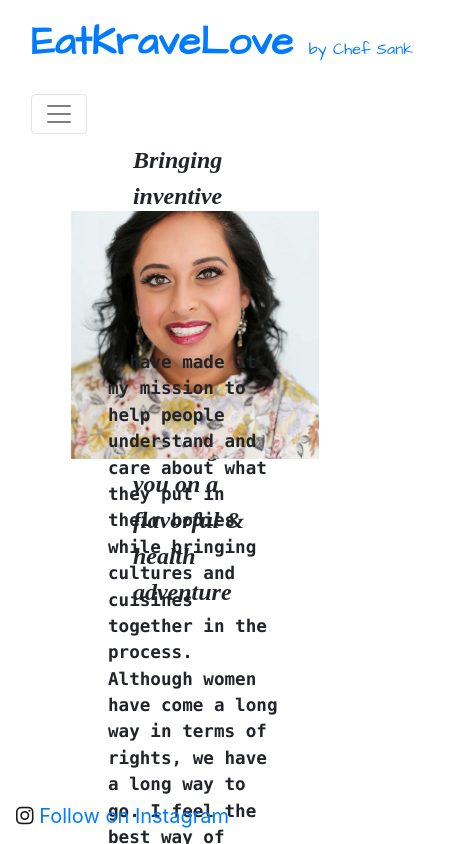
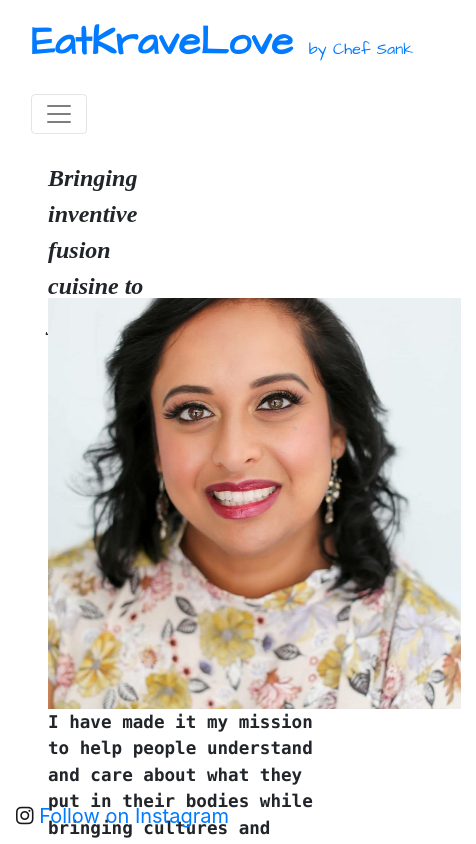
Before and after one commit to michaelpaulcuccia/eatkravelove, a React (Create React App) app in the folder client/: page / in a window 390 px wide. Shown: the top 844 px of the page, 476 px wide, since content can reach past the window. Built offline with nearby package versions, Linux system fonts and the light colour scheme.

Commit message:
css updates...

```diff
--- a/client/src/components/layout/Landing.js
+++ b/client/src/components/layout/Landing.js
@@ -3,25 +3,32 @@ import { Col, Row, Navbar } from "react-bootstrap";
 import Caro from './landingComponents/Caro';
 import LandingQuote from './landingComponents/LandingQuote';
 import LandingQuoteTwo from './landingComponents/LandingQuoteTwo';
+import '../../style/LandingStyle.css';
 
 const Landing = () => {
 
 
     return (
         <div className='container'>
-            <Row>
 
+            <Row className='row_container'>
+                <div>
                     <Col sm={2}>
                         <LandingQuote />
                     </Col>
+                </div>
 
-                <Col sm={7}>
+                <div>
+                    <Col sm={6}>
                         <Caro />
                     </Col>
+                </div>
 
-                <Col sm={3}>
+                <div>
+                    <Col sm={4}>
                         <LandingQuoteTwo />
                     </Col>
+                </div>
 
             </Row>
 
--- a/client/src/style/CaroStyle.css
+++ b/client/src/style/CaroStyle.css
@@ -1,27 +1,26 @@
 /*585 width, 325 height*/
 
 .carousel {
-    width: 497.25px;
-    height: 276.25px;
+    width: 412.5px;
     margin: auto;
   }
 
   /*Tablets */
+  /*
 @media(max-width: 768px){
   .carousel {
-    width: 323.25px;
-    height: 179.50px;
-    margin: auto;
+
   }
 
 }
+*/
 
 /*Mobile*/
+/*
 @media(max-width: 500px){
   .carousel {
-    width: 248.50px;
-    height: 138px;
-    margin: auto;
+
   }
 
 }
+*/
--- a/client/src/style/LandingQuoteStyle.css
+++ b/client/src/style/LandingQuoteStyle.css
@@ -3,7 +3,7 @@
     font-style: oblique;
     font-weight: bold;
     font-size: 1.5em;
-    width: 248.50px;
+    width: 137.5px;
     height: 138px;
     margin: auto;
 }
@@ -13,38 +13,31 @@
     font-style: normal;
     font-weight: 600;
     font-size: 1.1em;
-    width: 348px;
-    height: 193.25px;
+    width: 275px;
+    height: 138px;
     margin: auto;
 }
 
+
   /*Tablets */
-   @media(max-width: 768px){
+  /* @media(max-width: 768px){
     .landing_quote {
-      width: 161.50px;
-      height: 89.75px;
-      margin: auto;
+
     }
 
     .landing_quoteTwo {
-      width: 226.25px;
-      height: 125.50px;
-      margin: auto;
+
     }
 
-  }
+  } */
 
   /* Mobile */
-   @media(max-width: 500px){
+  /* @media(max-width: 500px){
     .landing_quote {
-      width: 124.25px;
-      height: 69px;
-      margin: auto;
+
     }
 
     .landing_quoteTwo {
-        width: 174px;
-        height: 96.50px;
-        margin: auto;
+
       }
-}
+} */
--- a/client/src/style/LandingStyle.css
+++ b/client/src/style/LandingStyle.css
@@ -9,22 +9,25 @@
     margin: 0 auto;
 }
 
+.row_container {
+  margin-top: 5%;
+  margin-left: 5%;
+}
+
 /*Tablets */
+/*
 @media(max-width: 768px){
     .container {
-      max-width: 700px;
-      margin: auto;
-      display: flex;
-      flex-direction: row;
+
     }
 }
+*/
 
 /* Mobile */
+/*
 @media(max-width: 500px){
     .container {
-      max-width: 425px;
-      margin: auto;
-      display: flex;
-      flex-direction: row;
+
     }
 }
+*/
```
Lines whose indentation alone changed are shown as unchanged.
